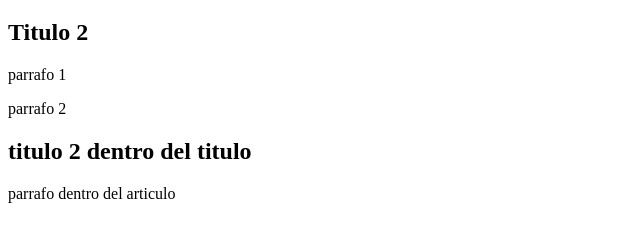
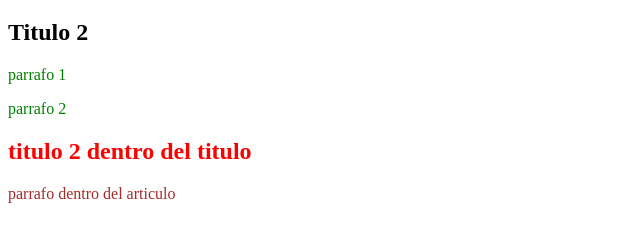
Before and after one commit to TrusVz/Style.css, a plain HTML site: page index.html in a window 1280 px wide. Shown: the part 61-302 px from the top of the page, without its empty margins (0-640 px from the left). Drawn offline with Linux system fonts and the light colour scheme.

Commit message:
selectores tipo clase y id

```diff
--- a/index.html
+++ b/index.html
@@ -10,13 +10,17 @@
 
     <h1>Titulo Pagina</h1>
     <h2>Titulo 2</h2>
-    <p>parrafo 1</p>
+
+    <div class="texto">
+     <p >parrafo 1</p>
     <p>parrafo 2</p>
+    </div>
+
 
 <article>
 
 <h2>titulo 2 dentro del titulo</h2>
-<p>parrafo dentro del articulo</p>
+<p id="texto2">parrafo dentro del articulo</p>
 
 </article>
 
--- a/style.css
+++ b/style.css
@@ -1,4 +1,23 @@
 /* Primer selector */
+
 h1 {
     color: blue;
 }
+
+article h2 { color: red;
+}
+
+/* p { color: blueviolet; }  */
+
+/* selector con clases */
+
+.texto {
+    color: green;
+}
+
+/* article p { color: orange;}
+
+/* selector con id */
+#texto2 {
+    color: brown;
+}
```
